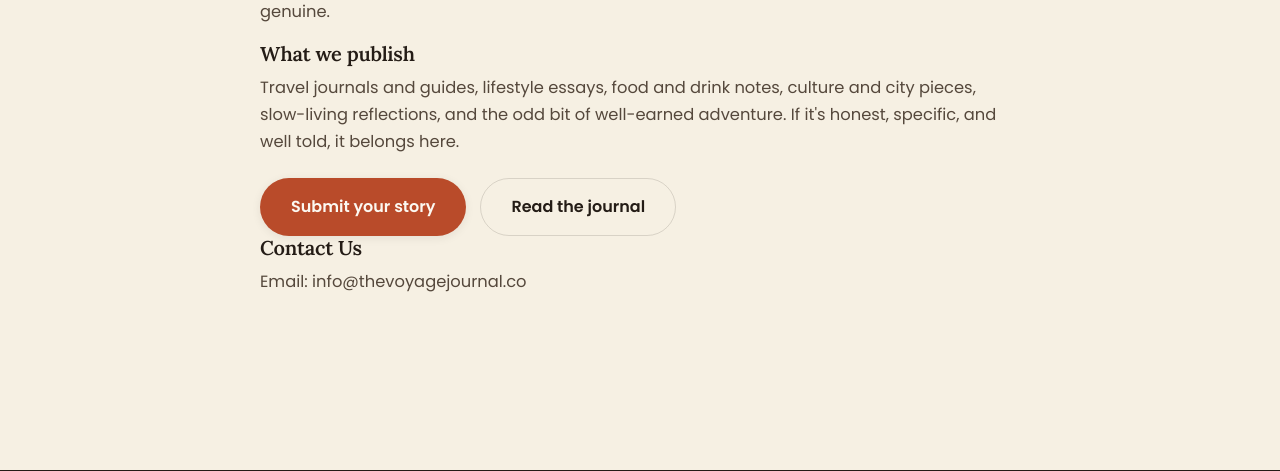
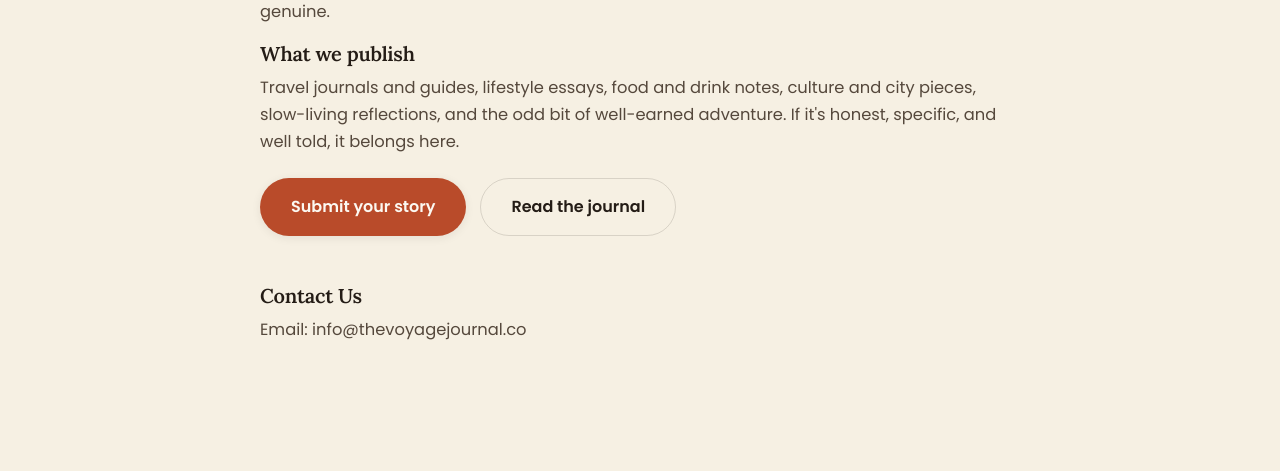
Before and after one commit to kapileswarsingh92/the-voyage-journal, a Flask app: page /about in a window 1280 px wide. Shown: the part 1075-1546 px from the top of the page. Run offline with Flask 3, Linux system fonts and the light colour scheme; some libraries are stand-ins or nearby versions.

Commit message:
Add spacing above Contact Us section

```diff
--- a/static/css/style.css
+++ b/static/css/style.css
@@ -612,6 +612,7 @@ p { margin: 0 0 1em; color: var(--ink-soft); }
 .success-icon { display: inline-flex; align-items: center; justify-content: center; width: 60px; height: 60px; border-radius: 50%; background: var(--teal); color: var(--paper); font-size: 1.5rem; margin-bottom: 20px; }
 
 .prose p { font-size: 1.02rem; }
+.contact-heading { margin-top: 48px; }
 
 /* ---------- Admin ---------- */
 .stat-row { display: grid; grid-template-columns: repeat(4, 1fr); gap: 20px; margin-bottom: 40px; }
--- a/templates/about.html
+++ b/templates/about.html
@@ -23,7 +23,7 @@
     <a class="btn btn-primary btn-lg" href="{{ url_for('blog.submit') }}">Submit your story</a>
     <a class="btn btn-outline btn-lg" href="{{ url_for('blog.listing') }}">Read the journal</a>
   </div>
-  <h3>Contact Us</h3>
+  <h3 class="contact-heading">Contact Us</h3>
   <p>Email: <a href="mailto:info@thevoyagejournal.co">info@thevoyagejournal.co</a></p>
 </section>
 {% endblock %}
```
Also changed, not shown: 2 other files.
